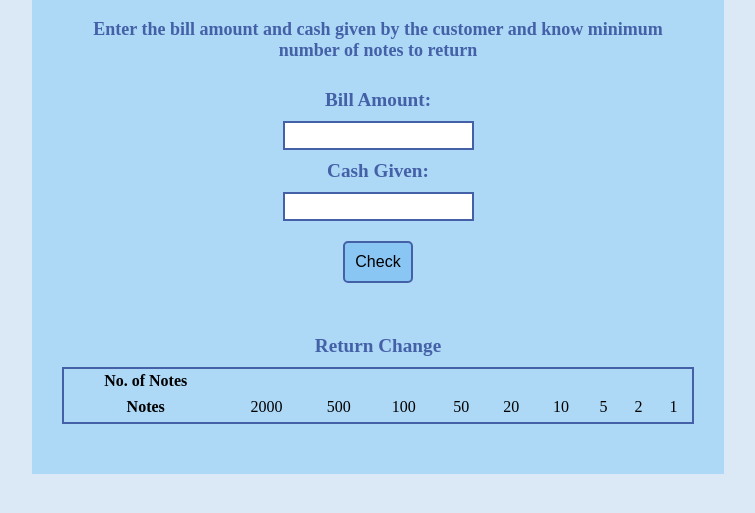
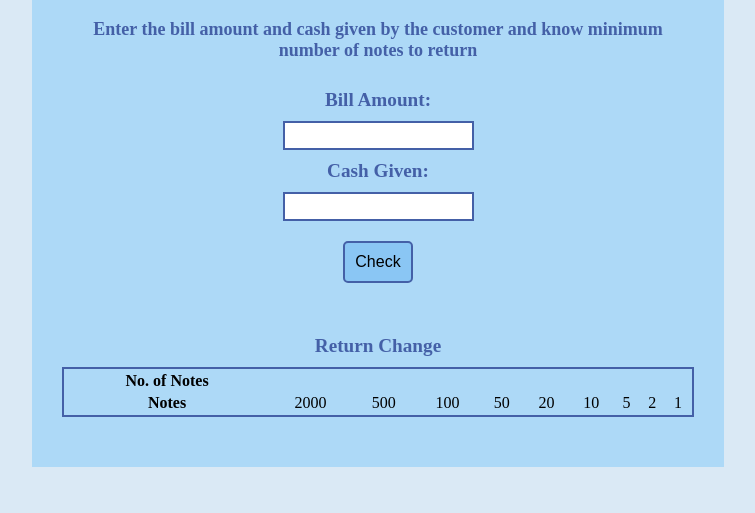
Before and after one commit to SahilBhosale0808/sahil-cash-register-app, a plain HTML site: page index.html in a window 1280 px wide. Shown: the part 117-630 px from the top of the page, without its empty margins (262-1017 px from the left). Drawn offline with Linux system fonts and the light colour scheme.

Commit message:
refactor : Adjusted width

```diff
--- a/style.css
+++ b/style.css
@@ -59,14 +59,16 @@ label{
     background-color: #8ac6f4;
 }
 
-td{
-  padding: 0.3rem;
+td th{
+  border: 1px solid black;
+  text-align: center;
 }
 
 .change-table{
     border-color: #4460A7;
     border: 2px solid #4460A7;
     margin-bottom: 20px;
+    width: 100%;
 }
 
 
```
